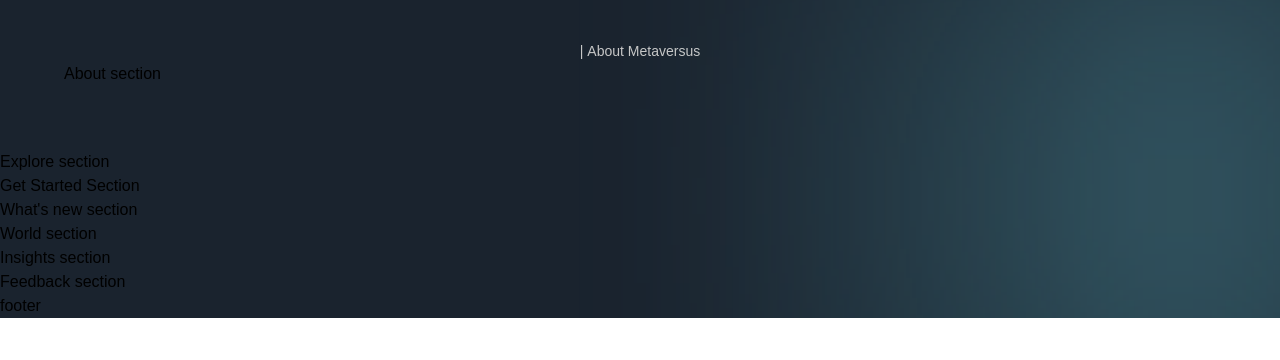
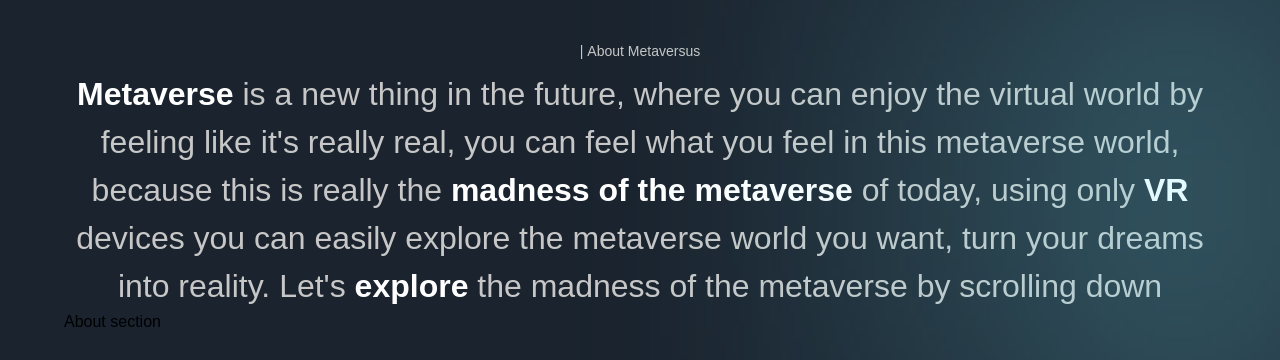
Before and after one commit to sazzadshakhbd/metaverse, a Next.js app: page / in a window 1280 px wide. Shown: the part 1127-1487 px from the top of the page. Before the commit the page ends 1445 px from the top, so only its background shows below. Built offline with nearby package versions, Linux system fonts and the light colour scheme; a web font is replaced by a local one.

Commit message:
add about section text only

```diff
--- a/sections/About.jsx
+++ b/sections/About.jsx
@@ -17,6 +17,12 @@
       className={`${styles.innerWidth} mx-auto ${styles.flexCenter} flex-col`}
     >
       <TypingText title="| About Metaversus" textStyles="text-center" />
+      <motion.p
+        variants={fadeIn('up', 'tween', 0.2, 1)}
+        className="mt-[8px] font-normal sm:text-[32px] text-[20px] text-center text-secondary-white"
+      >
+        <span className="font-extrabold text-white">Metaverse</span> is a new thing in the future, where you can enjoy the virtual world by feeling like it's really real, you can feel what you feel in this metaverse world, because this is really the <span className="font-extrabold text-white">madness of the metaverse</span> of today, using only <span className="font-extrabold text-white">VR</span> devices you can easily explore the metaverse world you want, turn your dreams into reality. Let's <span className="font-extrabold text-white">explore</span> the madness of the metaverse by scrolling down
+      </motion.p>
     </motion.div>
     About section
   </section>
```
